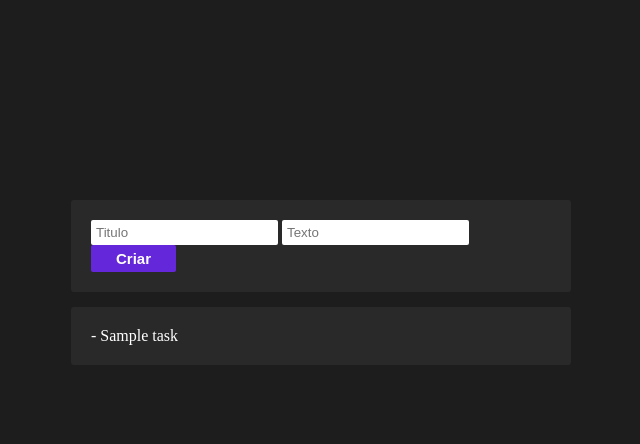
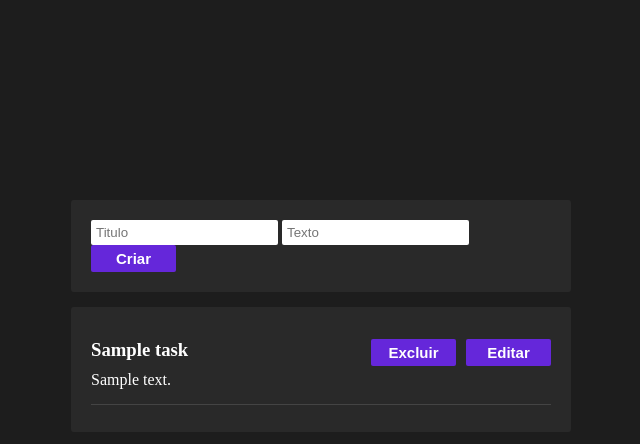
Before and after one commit to ArthurRabel/ToDo-List, a Django app: page / in a window 1280 px wide. Shown: the top 444 px of the page, without its empty margins (319-959 px from the left). Run offline with Django 5.2, Linux system fonts and the light colour scheme; tables that the repository leaves empty hold one stand-in row (values such as "Sample post").

Commit message:
feat: edit option

```diff
--- a/DjangoProject/mysite/polls/static/style.css
+++ b/DjangoProject/mysite/polls/static/style.css
@@ -18,9 +18,6 @@ main{
     border-radius: 3px;
     color: white;
 }
-.c-form{
-    margin-bottom: 15px;
-}
 p{
     margin-bottom: 10px;
 }
@@ -37,6 +34,19 @@ input[type="submit"]{
     font-size: 15px;
     font-weight: 600;
 }
+.c-tasklist__task{
+    display: flex;
+    flex-direction: column;
+    gap: 10px;
+}
+.c-tasklist__options{
+    display: flex;
+    gap: 10px;
+}
+.c-form{
+    margin-bottom: 15px;
+}
+
 .c-tasklist ul{
     list-style: none;
 }
@@ -44,3 +54,11 @@ input[type="submit"]{
     color: white;
     text-decoration: none;
 }
+.c-tasklist li{
+    margin: 7px 0;
+    padding: 5px 0;
+    width: 100%;
+    display: flex;
+    justify-content: space-between;
+    border-bottom: 1px solid rgb(68, 68, 68);
+}
--- a/DjangoProject/mysite/polls/templates/polls/index.html
+++ b/DjangoProject/mysite/polls/templates/polls/index.html
@@ -19,7 +19,25 @@
             {% if task_list %}
                 <ul>
                 {% for task in task_list %}
-                    <li><a href="/{{ task.id }}/">- {{ task.title_task }}</a></li>
+                    <li>
+                        <div class="c-tasklist__task">
+                            <h3>{{ task.title_task }}</h3>
+                            <p>{{ task.text_task }}</p>
+                        </div>
+
+                        <span></span>
+                        <div class="c-tasklist__options">
+                            <form action="{% url 'delete' task.id %}" method="post">
+                                {% csrf_token %}
+                                <input type="submit" value="Excluir">
+                            </form>
+                            <form action="{% url 'edit' task.id %}" method="post">
+                                {% csrf_token %}
+                                <input type="submit" value="Editar">
+                            </form>
+                        </div>
+
+                    </li>
                 {% endfor %}
                 </ul>
             {% else %}
--- a/DjangoProject/mysite/polls/urls.py
+++ b/DjangoProject/mysite/polls/urls.py
@@ -6,5 +6,6 @@ urlpatterns = [
     path("", views.index, name="index"),
     path("push/", views.push, name="push"),
     path("delete/<int:task_id>/", views.delete, name="delete"),
-    path("<int:task_id>/", views.task, name="task"),
+    path("edit/<int:task_id>/", views.edit, name="edit"),
+    path("update/<int:task_id>/", views.update, name="update"),
 ]
--- a/DjangoProject/mysite/polls/views.py
+++ b/DjangoProject/mysite/polls/views.py
@@ -1,11 +1,16 @@
 from django.shortcuts import render, redirect
 from .models import Task
-
 
 def index(request):
     task_list = Task.objects.all()
     context = {"task_list": task_list}
     return render(request, "polls/index.html", context)
+
+def edit(request, task_id):
+    if request.method == 'POST':
+        task_selected = Task.objects.get(pk=task_id)
+        context = {"task_selected": task_selected}
+        return render(request, "polls/taskEdit.html", context)
 
 def push(request):
     if request.method == 'POST':
@@ -16,11 +21,13 @@ def push(request):
 
 def delete(request, task_id):
     if request.method == 'POST':
-        taskSelected = Task.objects.get(pk=task_id)
-        taskSelected.delete()
+        Task.objects.get(pk=task_id).delete()
         return redirect('index')
 
-def task(request, task_id):
-    taskSelected = Task.objects.get(pk=task_id)
-    context = {"taskSelected": taskSelected}
-    return render(request, "polls/task.html", context)
+def update(request, task_id):
+    if request.method == 'POST':
+        task = Task.objects.get(pk=task_id)
+        task.title_task = request.POST['title']
+        task.text_task = request.POST['text']
+        task.save()
+        return redirect('index')
--- a/pod.yaml
+++ b/pod.yaml
@@ -19,4 +19,5 @@ spec:
       args:
         - >
           /wait-for-it.sh banco:5432 --timeout=30 --strict;
+          python manage.py migrate;
           python manage.py runserver 0.0.0.0:8000
```
Also changed, not shown: DjangoProject/mysite/mysite/settings.py (+4 -4 lines), DjangoProject/mysite/polls/templates/polls/task.html (deleted, +0 -20 lines), DjangoProject/mysite/polls/templates/polls/taskEdit.html (added, +20 -0 lines), README.md, 2 other files.
